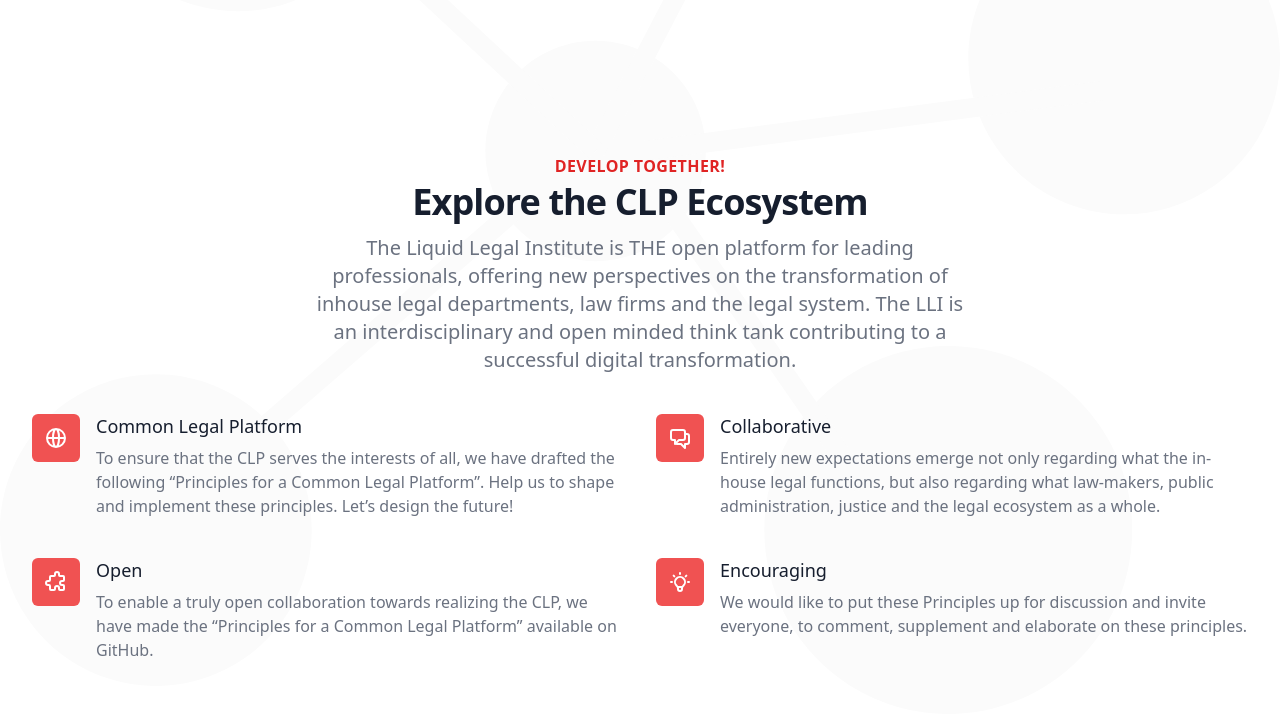
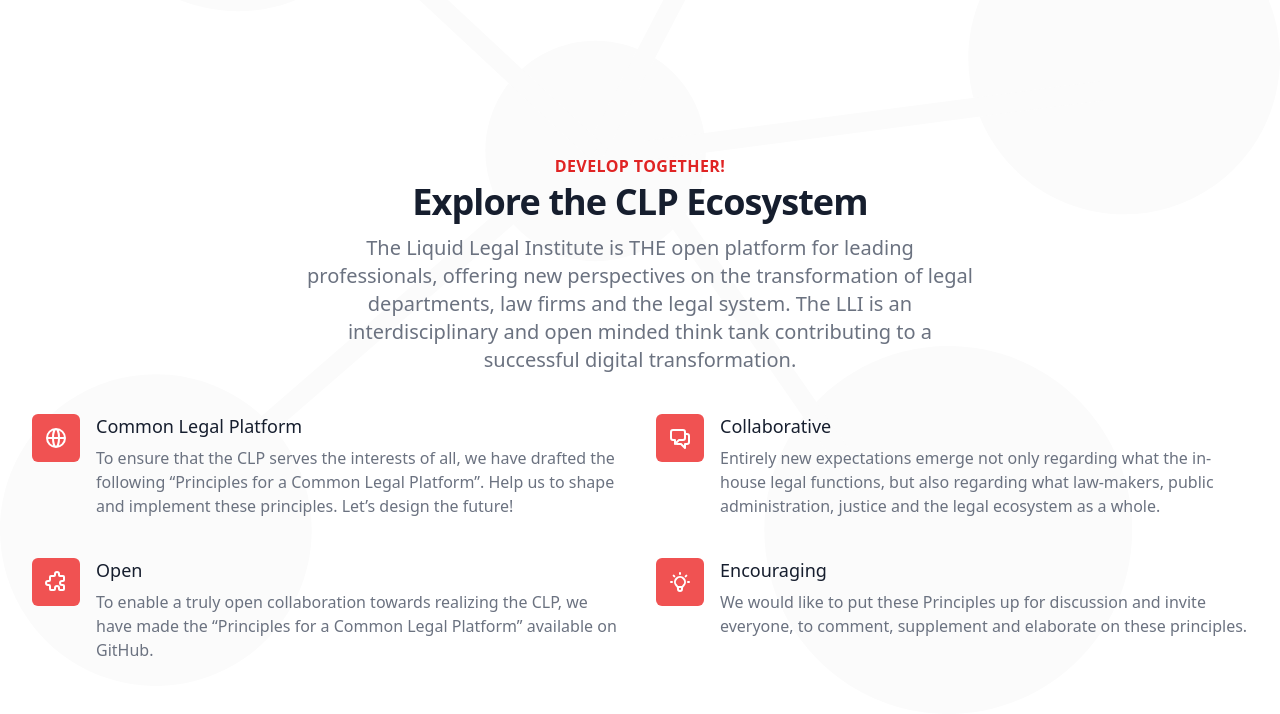
Before and after one commit to Liquid-Legal-Institute/Liquid-Legal-Institute.github.io, a plain HTML site: page index.html in a window 1280 px wide. Shown: the part 86-800 px from the top of the page. Drawn offline with Linux system fonts and the light colour scheme.

Commit message:
Update index.html

```diff
--- a/index.html
+++ b/index.html
@@ -60,10 +60,7 @@
                 Explore the CLP Ecosystem
             </h3>
             <p class="mt-4 max-w-2xl text-xl leading-7 text-gray-500 mx-auto">
-                The Liquid Legal Institute is THE open platform for leading professionals, offering new perspectives on
-                the transformation of inhouse legal departments, law firms and the legal system. The LLI
-                is an interdisciplinary and open minded think tank contributing to a
-                successful digital transformation.
+                The Liquid Legal Institute is THE open platform for leading professionals, offering new perspectives on the transformation of legal departments, law firms and the legal system. The LLI is an interdisciplinary and open minded think tank contributing to a successful digital transformation.
             </p>
         </div>
 
```
